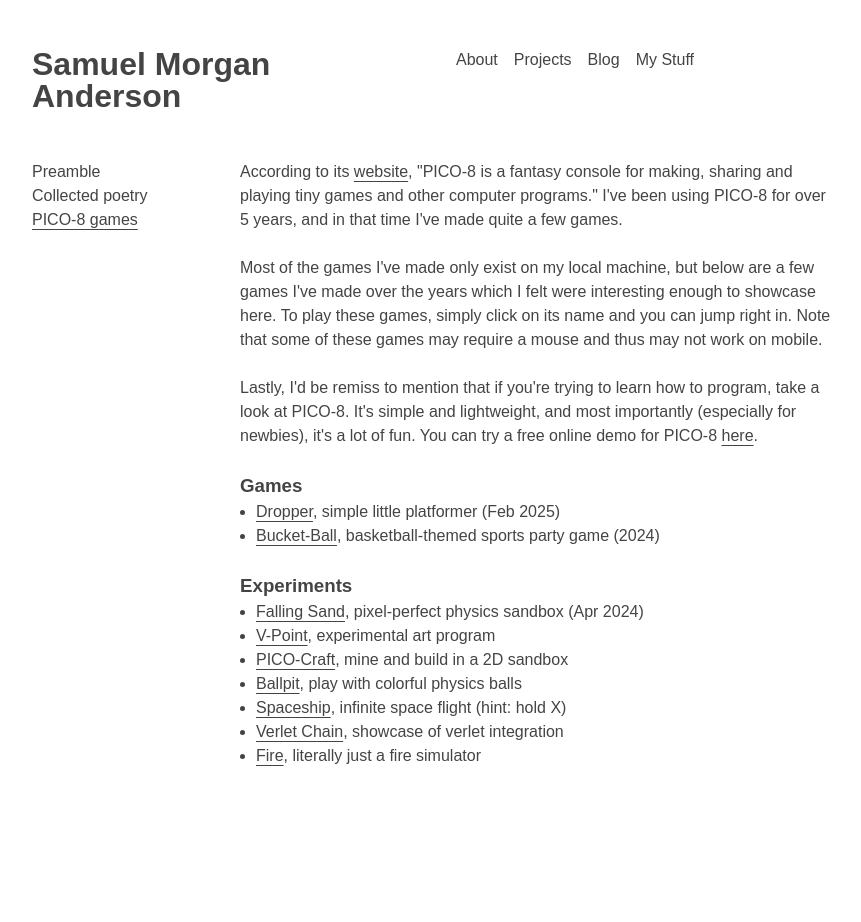
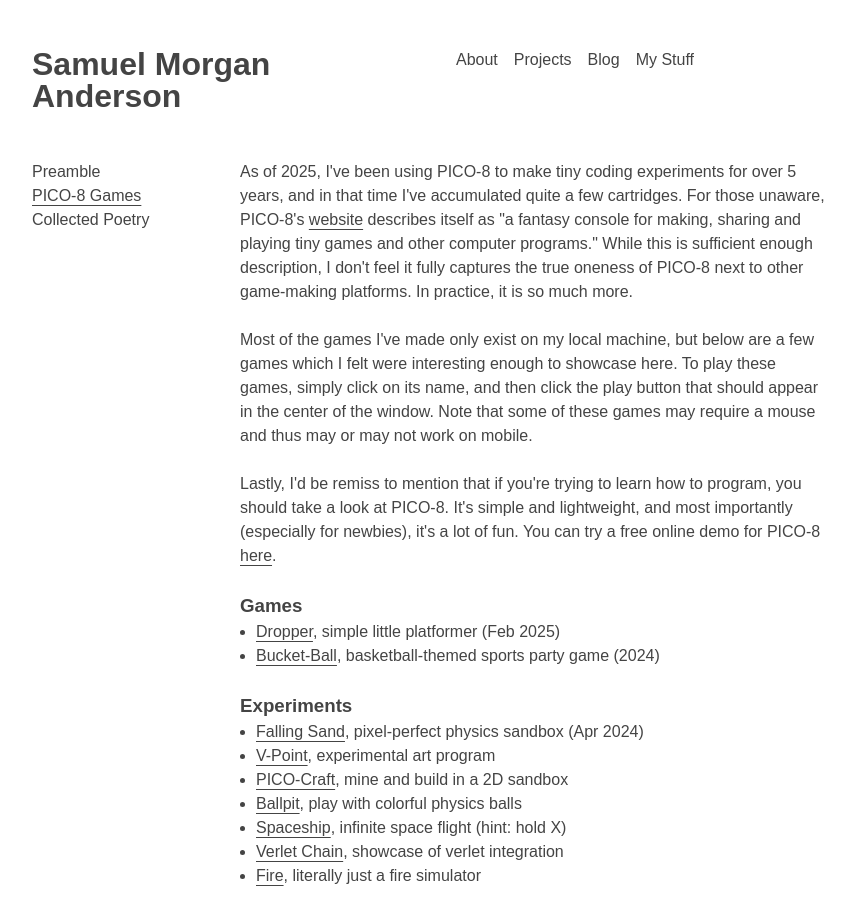
Before and after one commit to sama305/samueland.dev, a Next.js app: page /misc/games in a window 1280 px wide. Shown: the top 922 px of the page, without its empty margins (208-1069 px from the left). Before the commit the page ends 816 px from the top, so only its background shows below. Built offline with nearby package versions, Linux system fonts and the light colour scheme.

Commit message:
rearranged nav list a bit
* added a lot to pico and misc descriptions

```diff
--- a/src/app/(site)/misc/games/page.tsx
+++ b/src/app/(site)/misc/games/page.tsx
@@ -6,9 +6,9 @@
 
   return (
     <div>
-      <p>According to its <Link href="https://www.lexaloffle.com/pico-8.php">website</Link>, "PICO-8 is a fantasy console for making, sharing and playing tiny games and other computer programs." I've been using PICO-8 for over 5 years, and in that time I've made quite a few games.</p>
-      <p>Most of the games I've made only exist on my local machine, but below are a few games I've made over the years which I felt were interesting enough to showcase here. To play these games, simply click on its name and you can jump right in. Note that some of these games may require a mouse and thus may not work on mobile.</p>
-      <p>Lastly, I'd be remiss to mention that if you're trying to learn how to program, take a look at PICO-8. It's simple and lightweight, and most importantly (especially for newbies), it's a lot of fun. You can try a free online demo for PICO-8 <Link href="https://www.pico-8-edu.com/">here</Link>.</p>
+      <p>As of 2025, I've been using PICO-8 to make tiny coding experiments for over 5 years, and in that time I've accumulated quite a few cartridges. For those unaware, PICO-8's <Link href="https://www.lexaloffle.com/pico-8.php">website</Link> describes itself as "a fantasy console for making, sharing and playing tiny games and other computer programs." While this is sufficient enough description, I don't feel it fully captures the true oneness of PICO-8 next to other game-making platforms. In practice, it is so much more.</p>
+      <p>Most of the games I've made only exist on my local machine, but below are a few games which I felt were interesting enough to showcase here. To play these games, simply click on its name, and then click the play button that should appear in the center of the window. Note that some of these games may require a mouse and thus may or may not work on mobile.</p>
+      <p>Lastly, I'd be remiss to mention that if you're trying to learn how to program, you should take a look at PICO-8. It's simple and lightweight, and most importantly (especially for newbies), it's a lot of fun. You can try a free online demo for PICO-8 <Link href="https://www.pico-8-edu.com/">here</Link>.</p>
 
       <h3>Games</h3>
       <LinkList links={gameList}/>
--- a/src/app/(site)/misc/page.tsx
+++ b/src/app/(site)/misc/page.tsx
@@ -1,7 +1,7 @@
 export default function Misc() {
   return (
     <div>
-      <p>On this page, you'll find grouped collections of content which I thought were interesting enough to warrant their own page, yet were also too specific to be included in the main navigation bar.</p>
+      <p>On this page, you'll find grouped collections of content which I thought were interesting enough to warrant sharing, yet were also too specific to be included in the main navigation bar.</p>
       <p>If there was one part of this site where I think someone could get a complete picture of my personality, it would be here. I hope that you find something in this collection that makes you as happy as they all made me.</p>
     </div>
   )
--- a/src/lib/navlists.ts
+++ b/src/lib/navlists.ts
@@ -28,12 +28,12 @@
     to: "/misc"
   },
   {
-    title: "Collected poetry",
-    to: "/misc/poetry"
+    title: "PICO-8 Games",
+    to: "/misc/games"
   },
   {
-    title: "PICO-8 games",
-    to: "/misc/games"
+    title: "Collected Poetry",
+    to: "/misc/poetry"
   },
 ]
 
```
